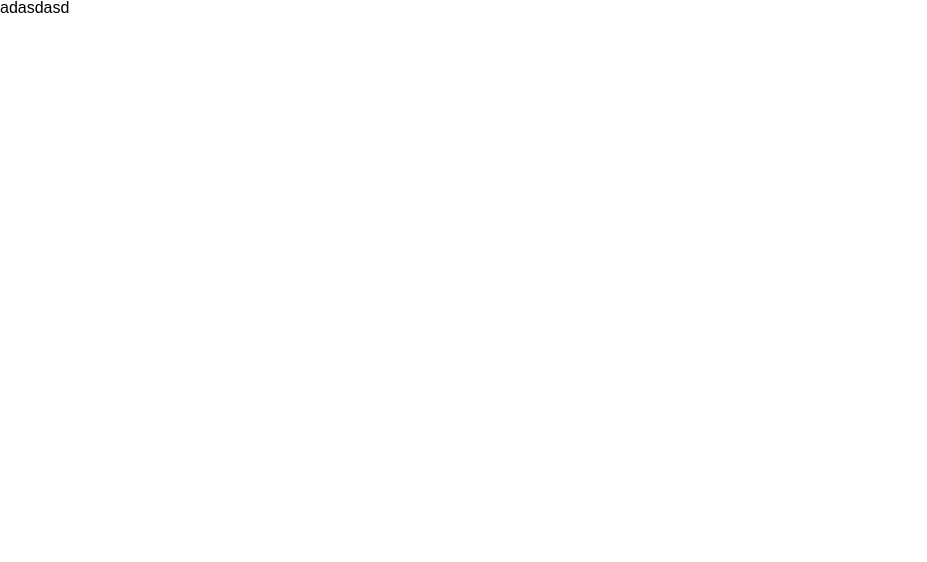
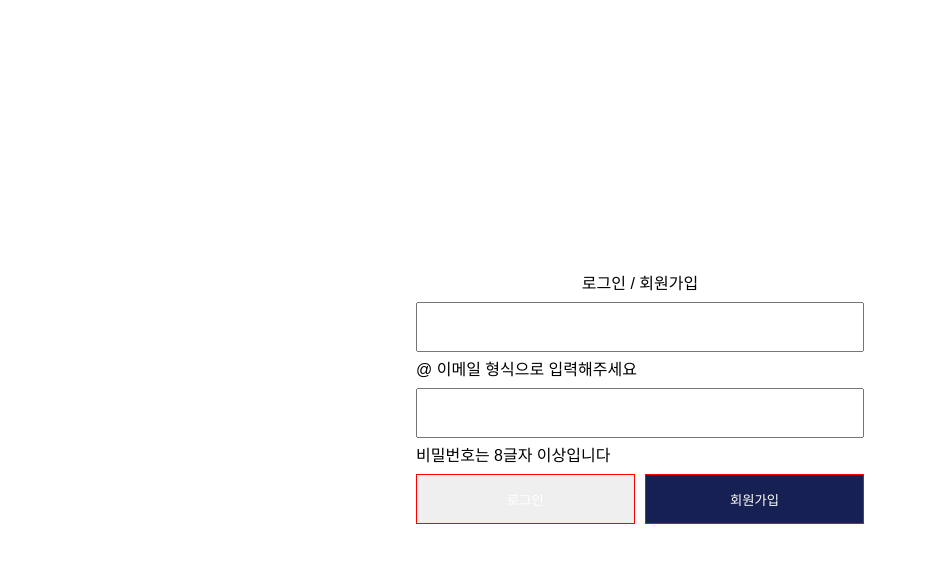
Before and after one commit to cks612/wanted-pre-onboarding-challenge-fe-1, a React (Create React App) app: page / in a window 1280 px wide. Shown: the top 562 px of the page, without its empty margins (0-927 px from the left). Built offline with nearby package versions, Linux system fonts and the light colour scheme.

Commit message:
loginPage added

```diff
--- a/public/index.html
+++ b/public/index.html
@@ -9,8 +9,7 @@
       name="description"
       content="Web site created using create-react-app"
     />
-
-    <title>React App</title>
+    <title>Wanted On Bording Assignment</title>
   </head>
   <body>
     <div id="root"></div>
--- /dev/null
+++ b/src/components/Button/Button.tsx
@@ -0,0 +1,39 @@
+import React from "react";
+import styled, { css } from "styled-components";
+import * as S from "../../styles/_CommonCssStyles";
+
+interface ButtonProps {
+  isValid: boolean;
+}
+
+const Button = ({
+  props,
+  isValid,
+}: {
+  props: string;
+  isValid: boolean;
+}): JSX.Element => {
+  return <ButtonWrapper isValid={isValid}>{props}</ButtonWrapper>;
+};
+
+export default Button;
+
+const ButtonWrapper = styled.button<ButtonProps>`
+  ${S.commonDisplay}
+  width: 100%;
+  height: 50px;
+  border: 1px solid red;
+  color: ${({ theme }) => theme.whiteColor};
+
+  ${({ isValid }) => {
+    if (isValid === true) {
+      return css`
+        background: ${({ theme }) => theme.backGroundColor};
+      `;
+    }
+  }}
+
+  &:disabled {
+    opacity: 0.6;
+  }
+`;
--- /dev/null
+++ b/src/components/Input/Input.tsx
@@ -0,0 +1,16 @@
+import React from "react";
+import styled from "styled-components";
+
+const Input = () => {
+  return <InputArea></InputArea>;
+};
+
+export default Input;
+
+const InputArea = styled.input`
+  width: 100%;
+  height: 50px;
+  font-size: 1.5em;
+  font-weight: 500;
+  text-align: center;
+`;
--- a/src/pages/Auth/index.tsx
+++ b/src/pages/Auth/index.tsx
@@ -1,7 +1,65 @@
-import React from "react";
+import React, { useState, useMemo } from "react";
+import styled from "styled-components";
+import Button from "../../components/Button/Button";
+import Input from "../../components/Input/Input";
+import * as S from "../../styles/_CommonCssStyles";
 
-const index = () => {
-  return <div>adasdasd</div>;
+interface Login {
+  userId: string;
+  userPw: string;
+}
+
+const Index = () => {
+  const [data, setData] = useState<Login>({
+    userId: "",
+    userPw: "",
+  });
+
+  const isValid = useMemo(
+    () =>
+      data.userId.includes("@") &&
+      data.userId.includes(".") &&
+      data.userPw.length >= 8,
+    [data.userId, data.userPw]
+  );
+  return (
+    <MainWrapper>
+      <MainContainer>
+        <h2>로그인 / 회원가입</h2>
+        <Input />
+        <InputText>@ 이메일 형식으로 입력해주세요</InputText>
+        <Input />
+        <InputText>비밀번호는 8글자 이상입니다</InputText>
+        <ButtonWrapper>
+          <Button props="로그인" isValid={isValid} />
+          <Button props="회원가입" isValid={true} />
+        </ButtonWrapper>
+      </MainContainer>
+    </MainWrapper>
+  );
 };
 
-export default index;
+export default Index;
+
+const MainWrapper = styled.div`
+  ${S.commonDisplay}
+  min-height: 100vh;
+  background: #fff;
+`;
+
+const MainContainer = styled.div`
+  ${S.commonDisplay}
+  flex-direction: column;
+  min-width: 35%;
+  gap: 10px;
+`;
+
+const ButtonWrapper = styled.div`
+  display: flex;
+  width: 100%;
+  gap: 10px;
+`;
+
+const InputText = styled.p`
+  width: 100%;
+`;
```
